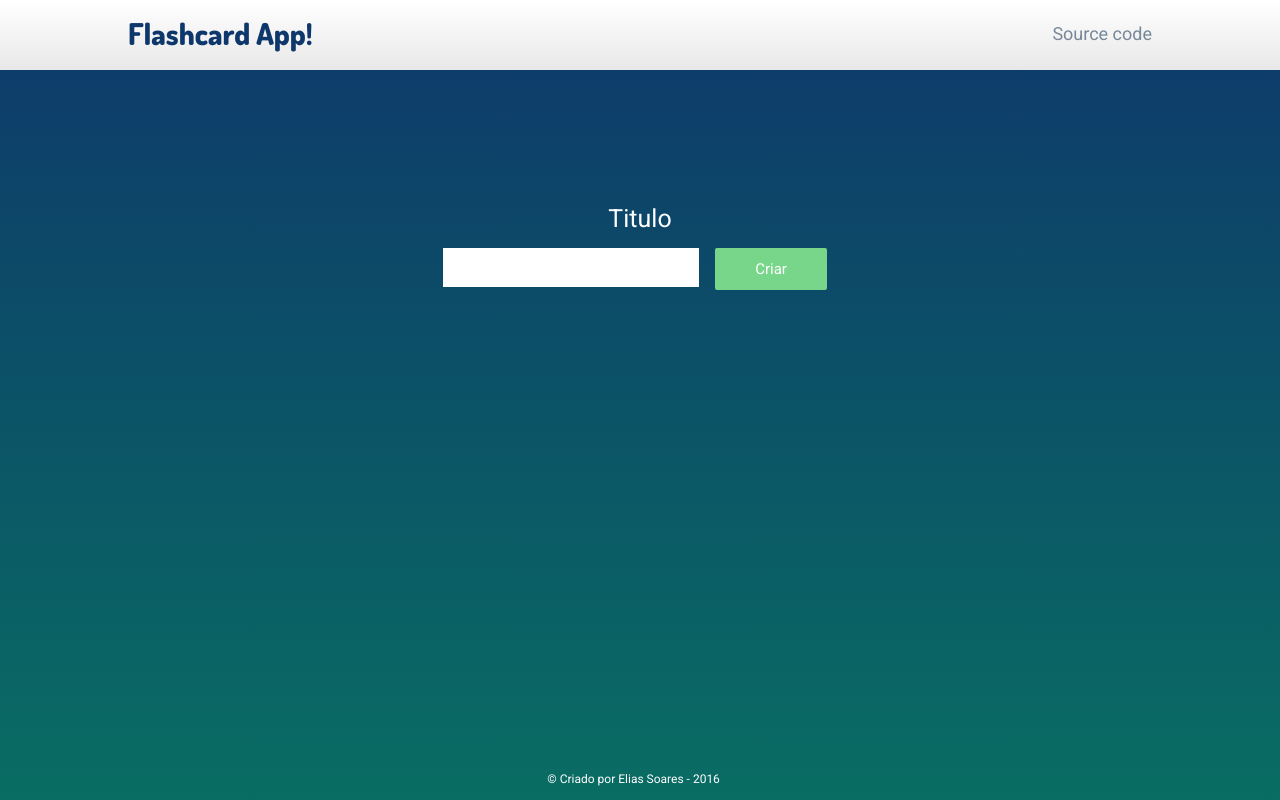
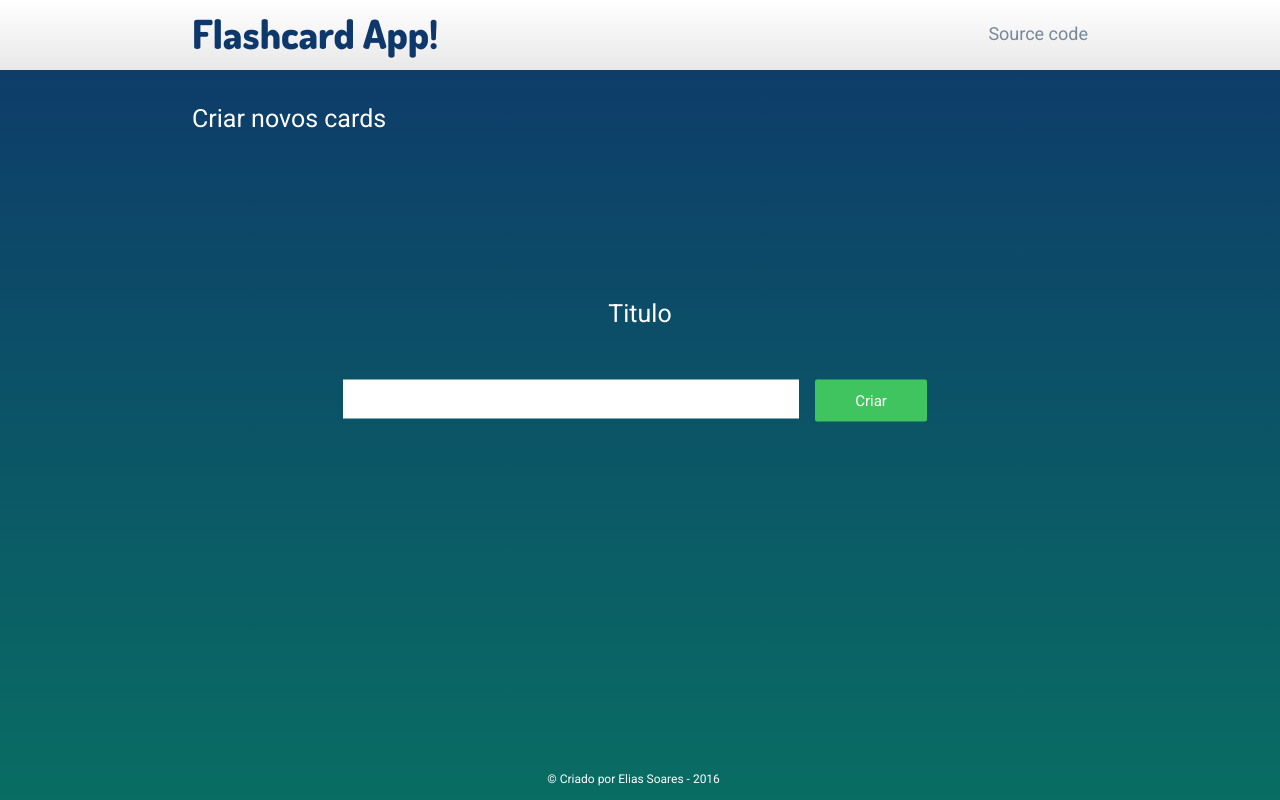
Before and after one commit to eliassv/flashcards-app, a Flask app: page /createcards in a window 1280 px wide. Run offline with Flask 2, Linux system fonts and the light colour scheme.

Commit message:
configuração templates novos

```diff
--- a/static/56d243ee-b523-4a33-8cab-f1427385a6bf.txt
+++ /dev/null
@@ -1 +0,0 @@
-["Layout Bonito", {"resposta": "Hahah", "pergunta": "Muito Legal Mesmo"}, {"resposta": "HHHHDSADAS", "pergunta": "HhHHHHAS"}]
--- a/static/783a89e2-d1ad-43ae-bb14-206d67c3129f.txt
+++ /dev/null
@@ -1 +0,0 @@
-["Mudan\u00e7a static", {"resposta": "dsfdfds", "pergunta": "resdasd"}, {"resposta": "dsadsa", "pergunta": "ssstattic"}]
--- a/static/Mudanca_static.txt
+++ /dev/null
@@ -1 +0,0 @@
-["Mudan\u00e7a static", {"resposta": "dsfdfds", "pergunta": "resdasd"}, {"resposta": "dsadsa", "pergunta": "ssstattic"}]
--- a/static/styles/style.css
+++ b/static/styles/style.css
@@ -1,3 +1,9 @@
+/*
+=================================================
+Layout
+=================================================
+*/
+
 .topo {
     background: background-image: -webkit-gradient(linear, left top, left bottom, from(white), to(#E8E8E8));
     background-image: -webkit-linear-gradient(top, white, #E8E8E8);
@@ -11,24 +17,12 @@
 }
 
 .cabecalho {
-    width: 80%;
+    width: 70%;
     height: 40px;
     margin: auto;
-    margin-top: 15px;
+    margin-top: 10px;
 }
 
-.titulo {
-    font-family: 'Dosis', sans-serif;
-    color: #0e386b;
-    float: left;
-    font-size: 30px;
-    padding-top: 3px;
-}
-
-.titulo a{
-    text-decoration: none;
-    color: #0e386b;
-}
 
 body{
    background-color: background-image: -webkit-gradient(linear, left top, left bottom, from(#0e386b), to(#096d63)) fixed;
@@ -39,28 +33,21 @@ body{
    background-attachment: fixed;
 }
 
-.contato {
-    float: right;
-    padding-top: 10px;
-    font-family: 'Roboto', sans-serif;
-    font-size: 18px;
-}
-
-.contato a{
-    text-decoration: none;
-    color: lightslategray;
-}
 
 .conteudo {
-    width: 80%;
+    width: 70%;
+    height: 450px;
     margin: auto;
     margin-top: 100px;
+
 }
 
 footer a{
     color: white;
     text-decoration: none;
 }
+
+
 
 .rodape {
     color: white;
@@ -77,56 +64,101 @@ footer a{
     display: none;
 }
 
+
+.center {
+    margin: auto;
+    position: relative;
+    top: 50%;
+    transform: translateY(-50%);
+    text-align: center;
+}
+
+
 /*
 =================================================
 Buttons
 =================================================
 */
 
+
+
+
 .btn {
     border: none;
     border-radius: 2px;
     display: inline-block;
     margin: 10px;
+    padding: 12px 40px;
     text-decoration: none;
     font-family: 'Roboto', sans-serif;
     font-size: 15px;
 }
 
 .btn-green{
-    padding: 12px 40px;
-    background: #77d68a;
+    background: #40c45f;
     color: white;
 }
 
-.center {
-    margin: 0;
-    margin-top: 200px;
-    text-align: center;
+.btn-orange{
+    background: #fc962f;
+    color: white;
 }
+
+
+
+/*
+=================================================
+Fonts
+=================================================
+*/
+
+.titulo {
+    font-family: 'Dosis', sans-serif;
+    color: #0e386b;
+    float: left;
+    font-size: 40px;
+    padding-top: 3px;}
+
+.titulo a{
+    text-decoration: none;
+    color: #0e386b;}
+
+
+.contato {
+    float: right;
+    padding-top: 15px;
+    font-family: 'Roboto', sans-serif;
+    font-size: 18px;}
+
+.contato a{
+    text-decoration: none;
+    color: lightslategray;}
+
 
 .text {
     color: white;
     font-family: 'Roboto', sans-serif;
     font-size: 18px;
-    line-height: 150%;
-}
+    line-height: 150%;}
 
 .text-title{
-    font-size: 25px;
-}
-
+    font-size: 25px;}
 
 .text-small{
-    font-size: 15px;
-}
-
+    font-size: 15px;}
 
 .formbox {
     border: 0;
     padding: 3px;
     display: inline-block;
-    width: 250px;
+    width: 450px;
     height: 33px;
-    font-size: 20px;
-}
+    font-size: 20px;}
+
+.formbox-text {
+    border: 0;
+    padding: 3px;
+    display: inline-block;
+    width: 450px;
+    height: 100px;
+    font-size: 20px;}
--- a/templates/base.html
+++ b/templates/base.html
@@ -15,9 +15,9 @@
     <div class="topo">
         <div class="cabecalho">
             <h1 class="titulo">
-                <a id="limpalink" href="{{ url_for('index') }}">
+                <a title="Ir para o início" id="limpalink" href="{{ url_for('index') }}">
                 Flashcard App! </a></h1>
-            <p class="contato">
+            <p class="contato" title="Acessar o código fonte" >
                 <a href="https://github.com/eliass95/flashcards-app" target="_blank">
                 Source code </a></p>
         </div>
@@ -25,14 +25,12 @@
 
     <div class="conteudo">
         {% block content %} {% endblock %}
+    </div>
 
 
-
-
-    </div>
     <footer>
         <div class="rodape">
-            <p> &copy; Criado por <a href="https://github.com/eliass95" target="_blank"> Elias Soares </a> - 2016 </p>
+            <p><a href="https://github.com/eliass95" target="_blank"> &copy; Criado por Elias Soares - 2016 </a></p>
         </div>
     </footer>
 </body>
--- a/templates/createcards.html
+++ b/templates/createcards.html
@@ -1,8 +1,9 @@
 {% extends "base.html" %}
 {% block content %}
+<h1 class="text text-title"> Criar novos cards </h1>
 <div class="center">
     <form method="post" action="/createcards" enctype="multipart/form-data">
-        <label class="text text-title">Titulo <br />
+        <label class="text text-title">Titulo <br /><br>
         <input class="formbox" type="text" name="titulo" id="titulo"/>
     </label>
         <input class="hide" type="text" name="filename" id="filename" value={{randname}} />
--- a/views.py
+++ b/views.py
@@ -50,7 +50,7 @@ def download_file():
     tmpfile.save_new_fname(cards, new_fname)
 
     download = url_for('static', filename=("temp/" + new_fname + ".txt"))
-    return "<a href='{}' download> Baixar txt </a> ".format(download)
+    return render_template('download.html', download=download)
 
 
 @app.route("/opencards", methods=["GET", "POST"])
@@ -64,9 +64,11 @@ def opencards():
 
         try:
             cards = tmpfile.load_path(path)
-            return "<h1> Seus Cards </h1> <p>{}</p>".format(cards)
+            title = cards[0]
+
+            return render_template('showcards.html', cards=cards, titulo=title)
 
         except:
-            return "<h1> Seus Cards </h1> <p>Não foi possível carregar os seus cards</p>"
+            return render_template("load_error.html")
 
     return render_template('uploadcards.html')
```
Also changed, not shown: templates/addcards.html (+5 -5 lines), templates/uploadcards.html (+10 -11 lines), static/styles/main.css (line endings or trailing spaces), 5 other files.
